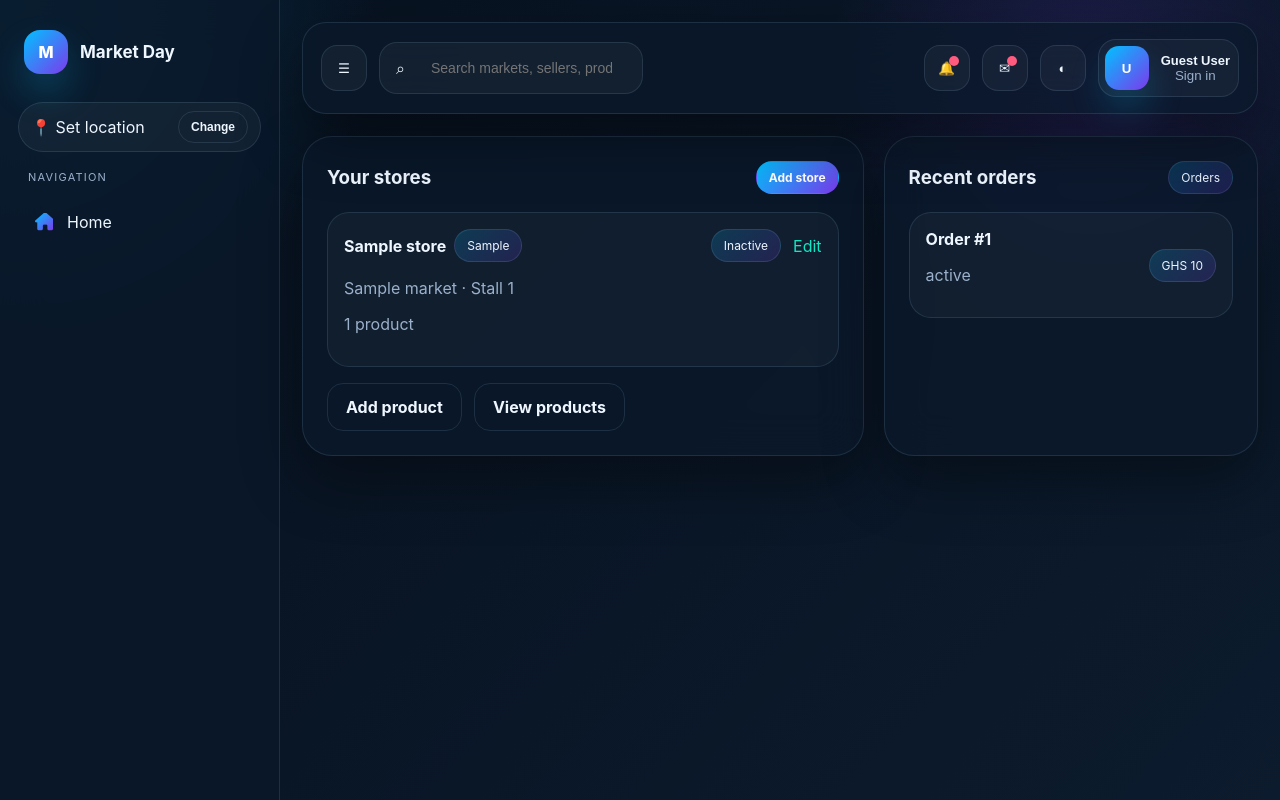
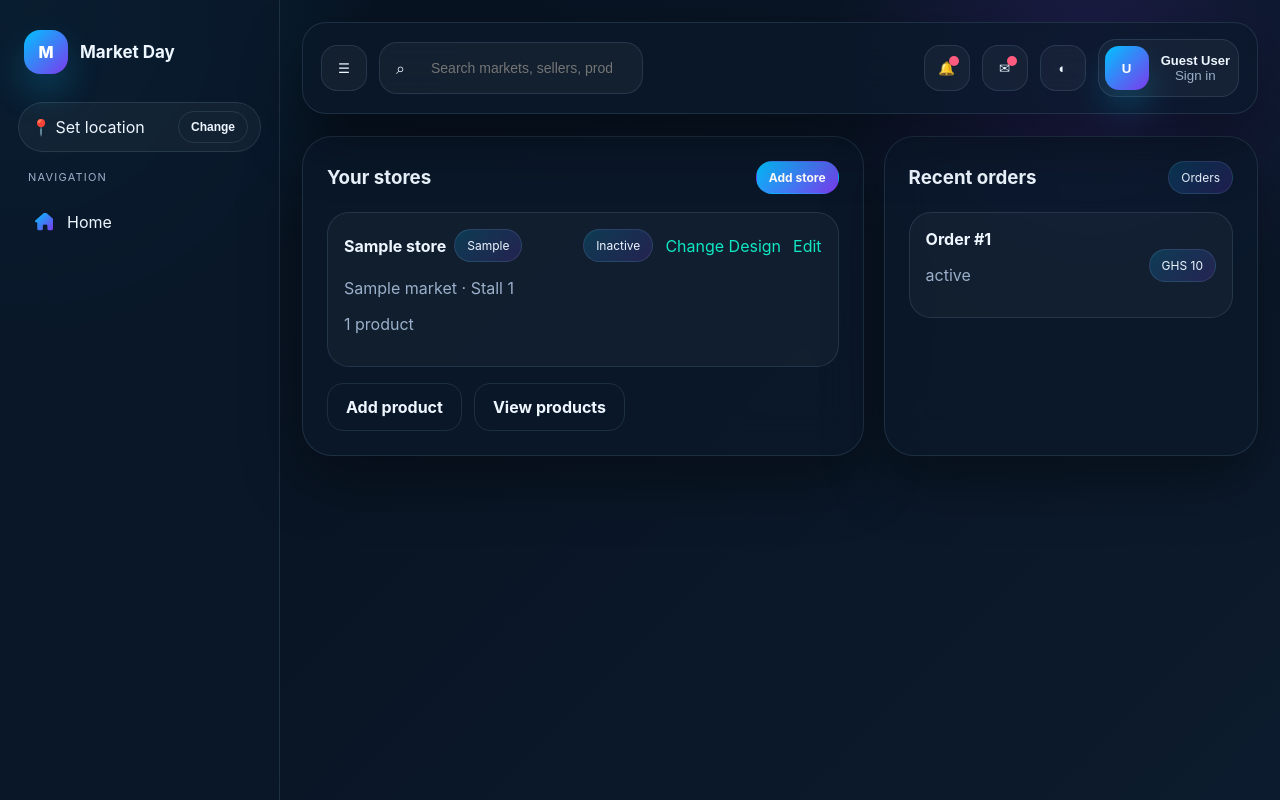
Before and after one commit to csbrotherslabs/market_day, a Django app: template templates/sellers_app/dashboard.html in a window 1280 px wide. Run offline with Django 5.2, Linux system fonts and the light colour scheme; the template is opened without the code that fills it: most values are stand-ins (such as "Sample title", 1, 10 or a date in 2020).

Commit message:
Add Change Design action to seller store cards

```diff
--- a/templates/sellers_app/dashboard.html
+++ b/templates/sellers_app/dashboard.html
@@ -23,6 +23,7 @@
           </div>
           <div class="right-actions">
             {% if store.active %}<span class="pill">Active</span>{% else %}<span class="pill">Inactive</span>{% endif %}
+            <a class="text-link" href="{% url 'seller_store_change_design' store.id %}">Change Design</a>
             <a class="text-link" href="{% url 'seller_store_edit' store.id %}">Edit</a>
           </div>
         </div>
```
